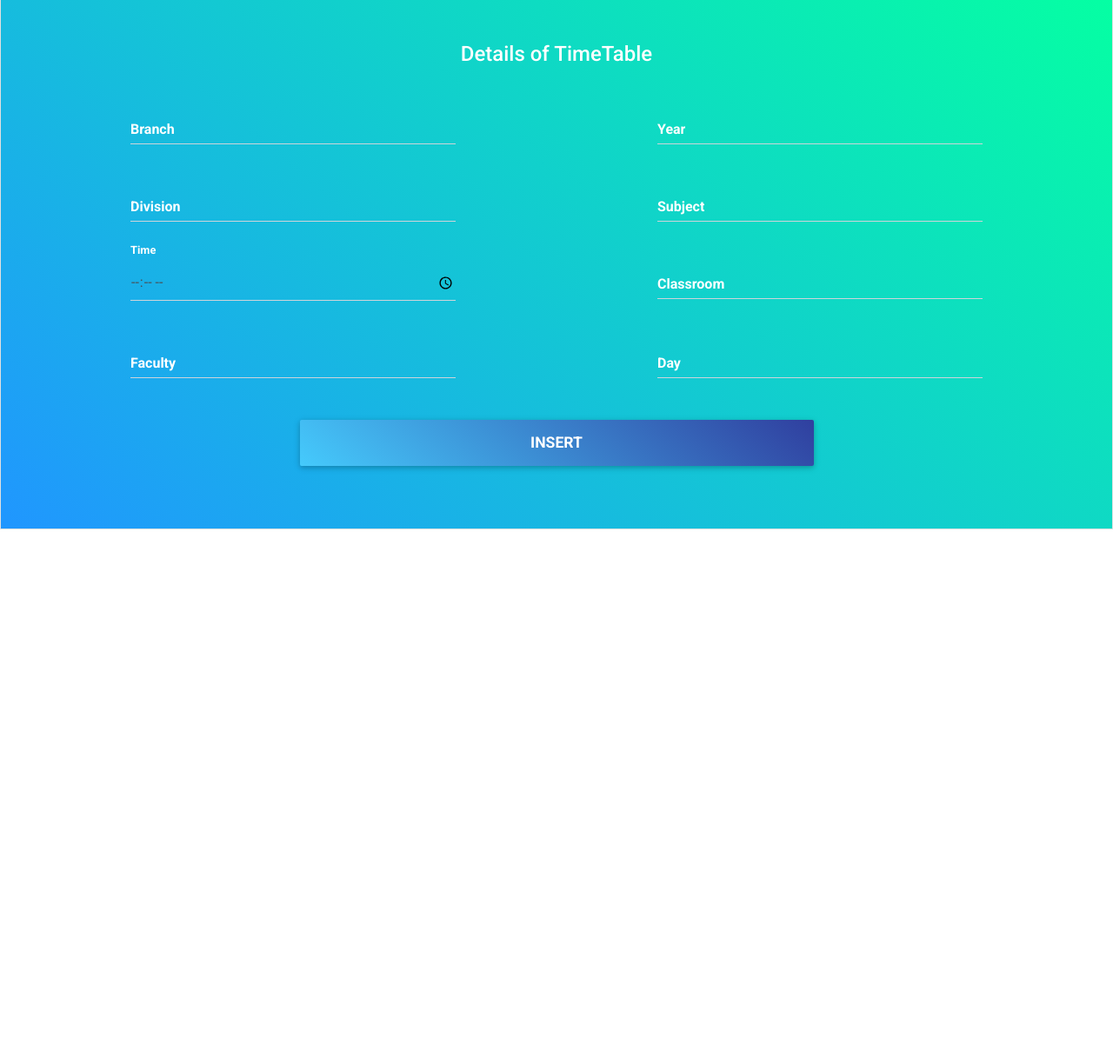
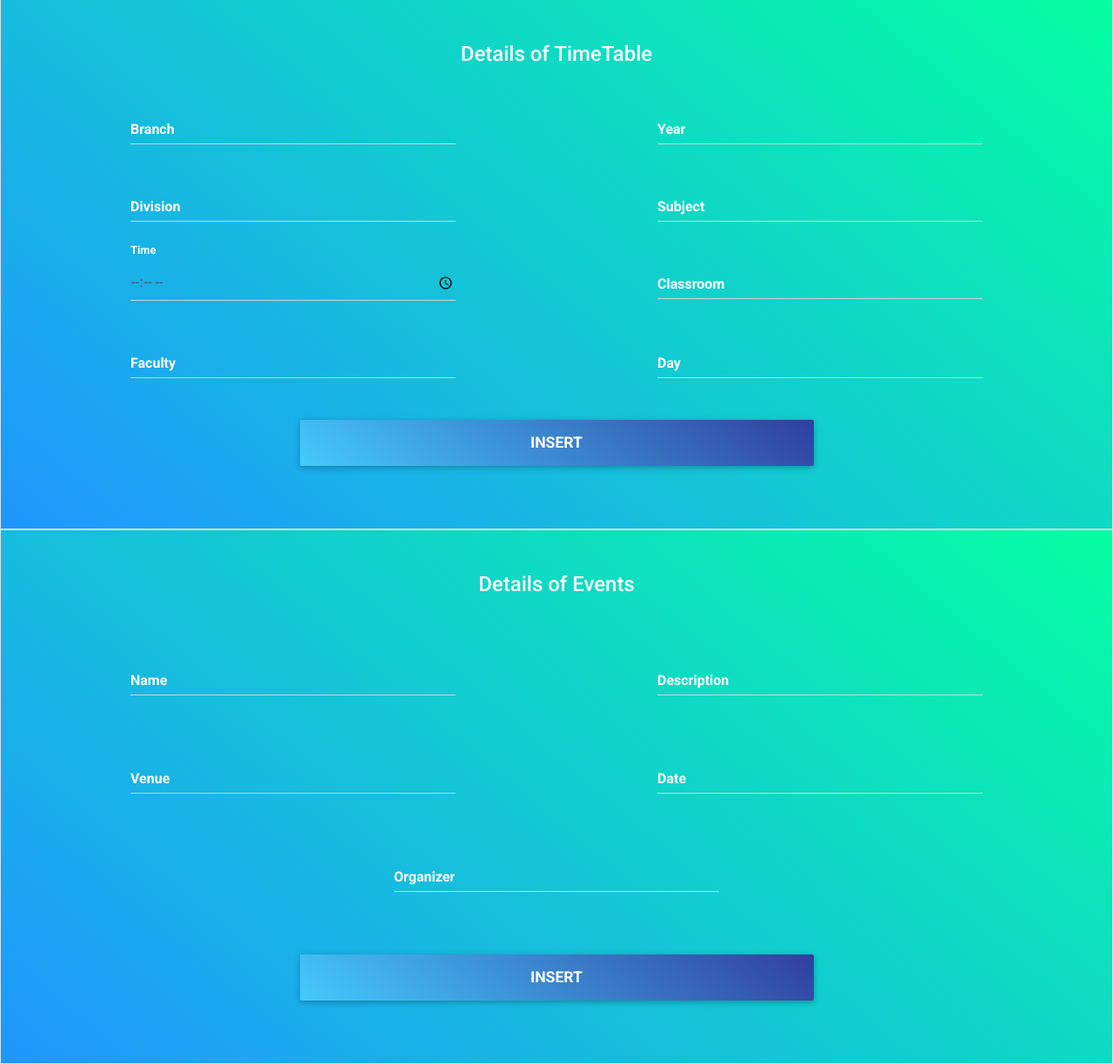
Before and after one commit to UrmiIntwala/DepartmentScheduleAndNotification, a Django app: template myProj/templates/admin.html in a window 1280 px wide. Shown: the part 41-1265 px from the top of the page at 87% size. Before the commit the page ends 650 px from the top, so only its background shows below. Run offline with Django 3.2, Linux system fonts and the light colour scheme; the template is opened without the code that fills it, so the values that code supplies are empty; some libraries are stand-ins or nearby versions.

Commit message:
events commit

```diff
--- a/myProj/models.py
+++ b/myProj/models.py
@@ -25,10 +25,5 @@ class Faculty(models.Model):
 	faculty_phonenumber=models.IntegerField
 	faculty_branch=models.CharField(max_length=2,default="")
 
-class Classes(models.Model):
-	branch=models.CharField(max_length=2,default="")
-	division=models.CharField(max_length=1,default="")
-	class Meta:
-		unique_together = (('branch', 'division'),)
 
 #time table - class year div faculty sub time roomno
--- a/myProj/templates/admin.html
+++ b/myProj/templates/admin.html
@@ -58,11 +58,11 @@
                 aria-selected="false" style="color:white">Subject-wise TimeTable</a>
         </li>
         <li class="nav-item">
-            <a class="nav-link" id="pills-insert-event-tab" data-toggle="pill" href="#pills-insert-event" role="tab" aria-controls="pills-subject"
+            <a class="nav-link" id="pills-insert-event-tab" data-toggle="pill" href="#pills-insert-event" role="tab" aria-controls="pills-insert-event"
                 aria-selected="false" style="color:white">Insert Event</a>
         </li>
         <li class="nav-item">
-            <a class="nav-link" id="pills-event-tab" data-toggle="pill" href="#pills-events" role="tab" aria-controls="pills-subject"
+            <a class="nav-link" id="pills-event-tab" data-toggle="pill" href="#pills-events" role="tab" aria-controls="pills-events"
                 aria-selected="false" style="color:white">Events</a>
         </li>
     </ul>
@@ -528,6 +528,109 @@
     </div>
 
 
+
+
+    <div class="tab-pane fade show active" id="pills-insert-event" role="tabpanel" aria-labelledby="pills-insert-event-tab">
+        <form class="text-center border border-light p-5 text-white aqua-gradient" action="/myProj/createEvent" method="POST">{% csrf_token %}
+            <p class="h4 mb-4">Details of Events</p><br>
+            <div class="row justify-content-around">
+                <div class="col-4 ">
+                    <div class="md-form">
+                        <input type="text" id="event_name" class="form-control" name="event_name">
+                        <label for="name" class="text-white font-weight-bold">Name</label>
+                    </div>
+                </div>
+                <div class="col-4">
+                    <div class="md-form">
+                        <input type="text" id="event_descr" class="form-control" name="event_descr">
+                        <label for="desc" class="text-white font-weight-bold">Description</label>
+                    </div>
+                </div>
+            </div><br>
+            <div class="row justify-content-around">
+                <div class="col-4">
+                    <div class="md-form">
+                        <input type="text" id="event_venue" class="form-control" name="event_venue">
+                        <label for="venue" class="text-white font-weight-bold">Venue</label>
+                    </div>
+                </div>
+                <div class="col-4">
+                    <div class="md-form">
+                        <input type="date" id="event_date" class="form-control" name="event_date">
+                        <label for="date" class="text-white font-weight-bold">Date</label>
+                    </div>
+                </div>
+            </div><br>
+            <div class="row justify-content-around">
+                <div class="col-4">
+                    <div class="md-form">
+                        <input type="text" id="event_organizer" class="form-control" name="event_organizer">
+                        <label for="organizer" class="text-white font-weight-bold">Organizer</label>
+                    </div>
+                </div>
+            </div><br>
+            <button class="btn my-4 font-weight-bold blue-gradient" type="submit" style="width:50%;font-size: 110%">Insert</button>
+        </form>
+    </div>
+
+
+    <div class="tab-pane fade" id="pills-events" role="tabpanel" aria-labelledby="pills-events-tab">
+        <div class="container-fluid aqua-gradient" style="position:absolute;height:95%">
+            <div class="row">
+                <div class="col-1">
+        </div>
+        <div class="col-10">
+            <div class="card" style="margin-right:50px;margin-top:10px;padding:5px 5px 0 5px;">
+                <!--Table-->
+                <table id="timetable" class="table table-bordered text-center table-sm">
+                    <!--Table head-->
+                    <thead class="blue white-text">
+                        <tr>
+                            <th>#</th>
+                            <th>Name</th>
+                            <th>Venue</th>
+                            <th>Date</th>
+                            <th>Organizer</th>
+                        </tr>
+                    </thead>
+                    <!--Table head-->
+                    <!--Table body-->
+                    <tbody>
+                        <tr>
+                            <th scope="row" class="blue white-text">1</th>
+                            <td>Reqruitment for DDUConnect</td>
+                            <td>room1</td>
+                            <td>25/11/2020</td>
+                            <td>Head of DDUConnect</td>
+                        </tr>
+                        <tr>
+                            <th scope="row" class="blue white-text">2</th>
+                            <td>Star of DDU</td>
+                            <td>Library Garden</td>
+                            <td>01/06/2020</td>
+                            <td>NSS group</td>
+                        </tr>
+                        <tr>
+                            <th scope="row" class="blue white-text">3</th>
+                            <td>Coding Competition</td>
+                            <td>Lab 1</td>
+                            <td>26/04/2020</td>
+                            <td>CE department</td>
+                        </tr>
+
+
+                    </tbody>
+                    <!--Table body-->
+                </table>
+                <!--Table-->
+            </div>
+        </div>
+        </div>
+        </div>
+
+    </div>
+
+
 </div>
 
     <!-- End your project here-->
```
